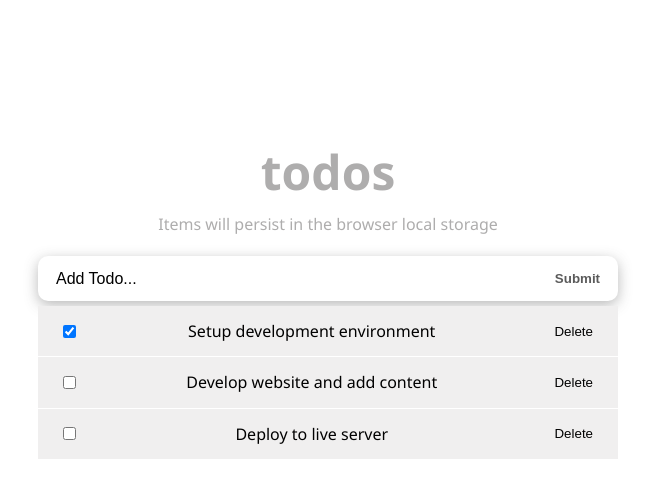
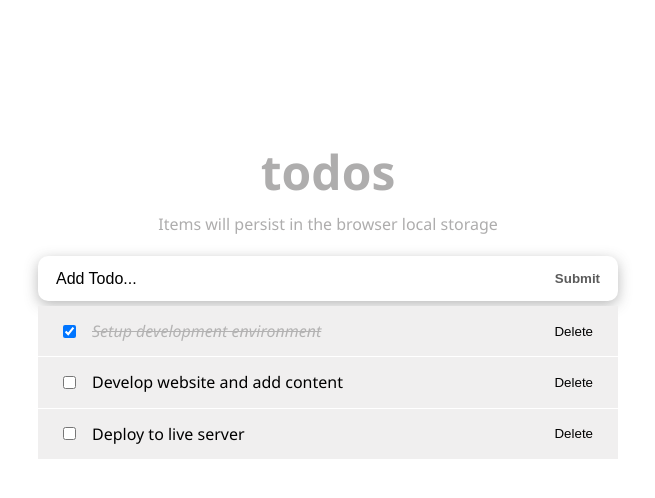
Before and after one commit to Matthieu96Code/react-todo-app, a React (Vite) app: page / in a window 1280 px wide. Shown: the top 498 px of the page, without its empty margins (312-967 px from the left). Built offline with nearby package versions, Linux system fonts and the light colour scheme.

Commit message:
add a dynamic styling to checked item

```diff
--- a/package.json
+++ b/package.json
@@ -11,6 +11,7 @@
   "dependencies": {
     "react": "^18.2.0",
     "react-dom": "^18.2.0",
+    "sass": "^1.60.0",
     "uuid": "^9.0.0"
   },
   "devDependencies": {
--- a/src/components/TodoItem.jsx
+++ b/src/components/TodoItem.jsx
@@ -13,7 +13,14 @@ const TodoItem = ({ itemProp, setTodos, delTodo }) => {
       }
       return todo;
     })
-  );
+    );
+  };
+
+  const completedStyle = {
+    fontStyle: 'italic',
+    color: '#595959',
+    opacity: 0.4,
+    textDecoration: 'line-through',
   };
 
   return (
@@ -25,7 +32,9 @@ const TodoItem = ({ itemProp, setTodos, delTodo }) => {
           onChange={() => handleChange(itemProp.id)}
         />
         <button onClick={() => delTodo(itemProp.id)}>Delete</button>
-        {itemProp.title}
+        <span style={itemProp.completed ? completedStyle : null}>
+          {itemProp.title}
+        </span>
       </div>
     </li>
   );
```
Also changed, not shown: 1 other file (tests, documents, lock files or other folders).
